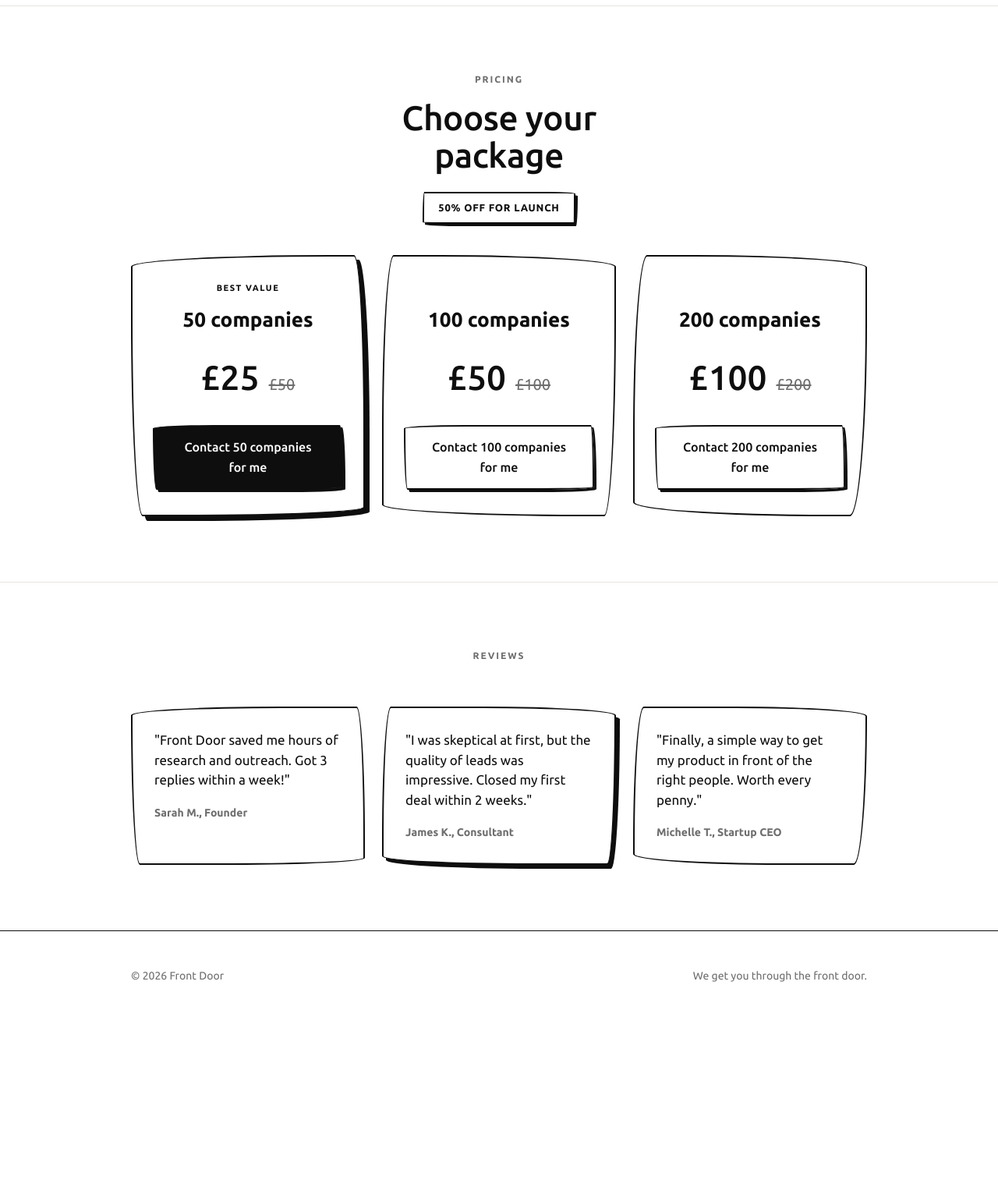
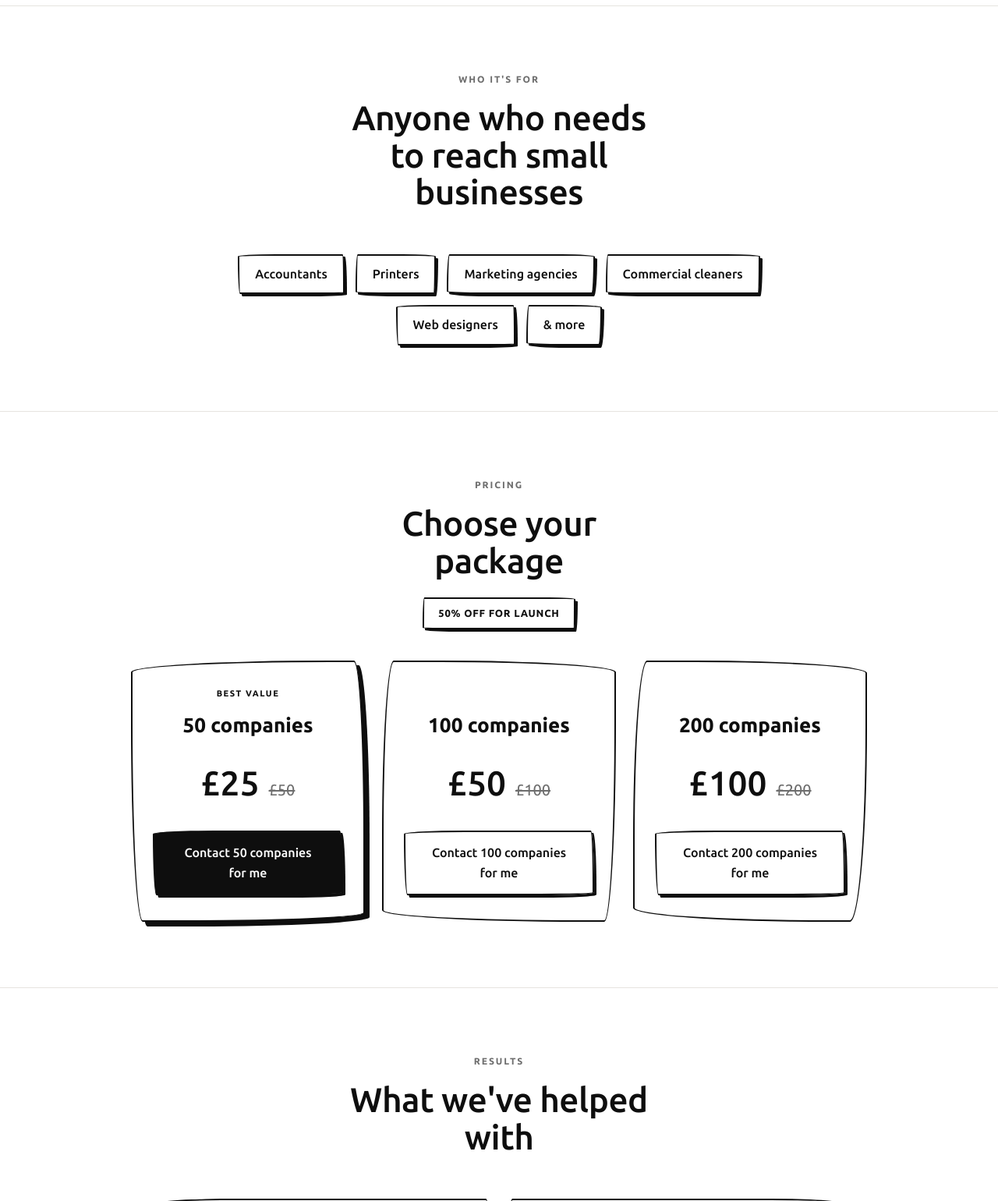
Before and after one commit to heybmtn/frontdooroutreach, a plain HTML site: page index.html in a window 1280 px wide. Shown: the part 1260-2800 px from the top of the page at 78% size. Before the commit the page ends 2568 px from the top, so only its background shows below. Drawn offline with Linux system fonts and the light colour scheme.

Commit message:
Update index.html

```diff
--- a/index.html
+++ b/index.html
@@ -4,12 +4,12 @@
 <meta charset="UTF-8" />
 <meta name="viewport" content="width=device-width, initial-scale=1" />
 <!-- ============================================================= -->
-<!-- EDIT ME: brand name "Front Door" appears in title, nav, footer -->
-<!-- Find-and-replace "Front Door" to rebrand.                      -->
+<!-- EDIT ME: brand name "FormOps" appears in title, nav, footer -->
+<!-- Find-and-replace "FormOps" to rebrand.                      -->
 <!-- ============================================================= -->
-<title>Front Door | Get your outreach done in 24 hours</title>
+<title>FormOps | Get your outreach done in 24 hours</title>
 <meta name="description" content="We'll research 50 companies that are a perfect fit for your product or service and reach out to them on your behalf within 24 hours, all for just £25." />
-<meta property="og:title" content="Front Door | Get your outreach done in 24 hours" />
+<meta property="og:title" content="FormOps | Get your outreach done in 24 hours" />
 <meta property="og:description" content="We'll research 50 companies that are a perfect fit for your product or service and reach out to them on your behalf within 24 hours, all for just £25." />
 <meta property="og:type" content="website" />
 
@@ -98,6 +98,15 @@
   .step h3{font-size:20px;font-weight:600;margin:0 0 12px;}
   .step p{color:var(--mut);font-size:16px;}
 
+  /* WHO IT'S FOR */
+  .fits{display:flex;flex-wrap:wrap;gap:14px;justify-content:center;max-width:760px;margin:0 auto;}
+  .chip{
+    border:2px solid var(--ink);border-radius:var(--hd-a);padding:11px 20px;
+    font-weight:500;font-size:16px;background:var(--paper);box-shadow:3px 3px 0 var(--ink);
+  }
+  .chip:nth-child(even){border-radius:var(--hd-b);}
+  .chip:nth-child(3n){border-radius:var(--hd-c);}
+
   /* PRICING */
   .launch{display:block;text-align:center;margin:-32px auto 40px;}
   .launch span{
@@ -120,14 +129,15 @@
   .tier:not(.feat) .btn{background:transparent;color:var(--ink);}
   .tier:not(.feat) .btn:hover{background:var(--ink);color:var(--paper);}
 
-  /* REVIEWS */
-  .quotes{display:grid;grid-template-columns:repeat(3,1fr);gap:22px;}
+  /* RESULTS */
+  .quotes{display:grid;grid-template-columns:repeat(2,1fr);gap:22px;max-width:880px;margin:0 auto;}
   @media(max-width:820px){.quotes{grid-template-columns:1fr;}}
-  .quote{padding:28px;border:2px solid var(--ink);border-radius:var(--hd-a);background:var(--paper);display:flex;flex-direction:column;}
-  .quote:nth-child(2){border-radius:var(--hd-b);box-shadow:5px 5px 0 var(--ink);}
+  .quote{padding:26px;border:2px solid var(--ink);border-radius:var(--hd-a);background:var(--paper);display:flex;gap:16px;align-items:flex-start;box-shadow:4px 4px 0 var(--ink);}
+  .quote:nth-child(2){border-radius:var(--hd-b);}
   .quote:nth-child(3){border-radius:var(--hd-c);}
-  .quote p{font-size:17px;line-height:1.5;}
-  .quote .who{margin-top:18px;font-size:14px;color:var(--mut);font-weight:600;}
+  .quote:nth-child(4){border-radius:var(--hd-b);}
+  .quote .tick{flex:none;width:32px;height:32px;border:2px solid var(--ink);border-radius:var(--hd-c);display:flex;align-items:center;justify-content:center;font-size:16px;}
+  .quote p{font-size:18px;line-height:1.45;font-weight:500;}
 
   footer{padding:46px 0;border-top:1px solid var(--ink);color:var(--mut);font-size:14px;}
   .foot-inner{display:flex;justify-content:space-between;gap:18px;flex-wrap:wrap;align-items:center;}
@@ -146,11 +156,12 @@
 
 <header class="nav">
   <div class="wrap nav-inner">
-    <a href="#top" class="brand">Front Door</a>
+    <a href="#top" class="brand">FormOps</a>
     <nav class="nav-links">
       <a href="#how">How it works</a>
+      <a href="#who">Who it's for</a>
       <a href="#pricing">Pricing</a>
-      <a href="#reviews">Reviews</a>
+      <a href="#results">Results</a>
     </nav>
   </div>
 </header>
@@ -164,7 +175,7 @@
       <p class="lede">We'll research 50 companies that are a perfect fit for your product or service and reach out to them on your behalf within 24 hours - all for just £25</p>
       <div class="hero-cta">
         <!-- EDIT ME: paste your Stripe link for the 50-companies / £25 package -->
-        <a href="#" class="btn">Contact 50 companies for me</a>
+        <a href="PASTE_STRIPE_LINK_50" class="btn">Contact 50 companies for me</a>
       </div>
       <p class="hero-note">50% off for launch.</p>
     </div>
@@ -197,6 +208,24 @@
     </div>
   </section>
 
+  <!-- WHO IT'S FOR -->
+  <section class="sec" id="who">
+    <div class="wrap">
+      <div class="sec-head reveal">
+        <span class="label">Who it's for</span>
+        <h2>Anyone who needs to reach small businesses</h2>
+      </div>
+      <div class="fits reveal">
+        <span class="chip">Accountants</span>
+        <span class="chip">Printers</span>
+        <span class="chip">Marketing agencies</span>
+        <span class="chip">Commercial cleaners</span>
+        <span class="chip">Web designers</span>
+        <span class="chip">&amp; more</span>
+      </div>
+    </div>
+  </section>
+
   <!-- PRICING -->
   <section class="sec" id="pricing">
     <div class="wrap">
@@ -212,7 +241,7 @@
           <div class="count">50 companies</div>
           <div class="price"><span class="now">£25</span><span class="was">£50</span></div>
           <!-- EDIT ME: paste your Stripe link for the 50-companies / £25 package -->
-          <a href="#" class="btn">Contact 50 companies for me</a>
+          <a href="PASTE_STRIPE_LINK_50" class="btn">Contact 50 companies for me</a>
         </div>
 
         <div class="tier">
@@ -220,7 +249,7 @@
           <div class="count">100 companies</div>
           <div class="price"><span class="now">£50</span><span class="was">£100</span></div>
           <!-- EDIT ME: paste your Stripe link for the 100-companies / £50 package -->
-          <a href="#" class="btn">Contact 100 companies for me</a>
+          <a href="PASTE_STRIPE_LINK_100" class="btn">Contact 100 companies for me</a>
         </div>
 
         <div class="tier">
@@ -228,31 +257,36 @@
           <div class="count">200 companies</div>
           <div class="price"><span class="now">£100</span><span class="was">£200</span></div>
           <!-- EDIT ME: paste your Stripe link for the 200-companies / £100 package -->
-          <a href="#" class="btn">Contact 200 companies for me</a>
+          <a href="PASTE_STRIPE_LINK_200" class="btn">Contact 200 companies for me</a>
         </div>
 
       </div>
     </div>
   </section>
 
-  <!-- REVIEWS -->
-  <section class="sec" id="reviews">
+  <!-- RESULTS -->
+  <section class="sec" id="results">
     <div class="wrap">
       <div class="sec-head reveal">
-        <span class="label">Reviews</span>
+        <span class="label">Results</span>
+        <h2>What we've helped with</h2>
       </div>
       <div class="quotes">
         <div class="quote reveal">
-          <p>"Front Door saved me hours of research and outreach. Got 3 replies within a week!"</p>
-          <div class="who">Sarah M., Founder</div>
+          <span class="tick">&#10003;</span>
+          <p>Helped a bicycle brand get stocked in more independent bike shops.</p>
         </div>
         <div class="quote reveal">
-          <p>"I was skeptical at first, but the quality of leads was impressive. Closed my first deal within 2 weeks."</p>
-          <div class="who">James K., Consultant</div>
+          <span class="tick">&#10003;</span>
+          <p>Helped a jewellery maker get stocked in more gift shops.</p>
         </div>
         <div class="quote reveal">
-          <p>"Finally, a simple way to get my product in front of the right people. Worth every penny."</p>
-          <div class="who">Michelle T., Startup CEO</div>
+          <span class="tick">&#10003;</span>
+          <p>Helped an accountant get more trades clients.</p>
+        </div>
+        <div class="quote reveal">
+          <span class="tick">&#10003;</span>
+          <p>Helped a leaflet distribution business get more clients.</p>
         </div>
       </div>
     </div>
@@ -262,8 +296,8 @@
 
 <footer>
   <div class="wrap foot-inner">
-    <span>&copy; <span id="yr"></span> Front Door</span>
-    <span>We get you through the front door.</span>
+    <span>&copy; <span id="yr"></span> FormOps</span>
+    <span>We fill in the forms. You get the replies.</span>
   </div>
 </footer>
 
```
